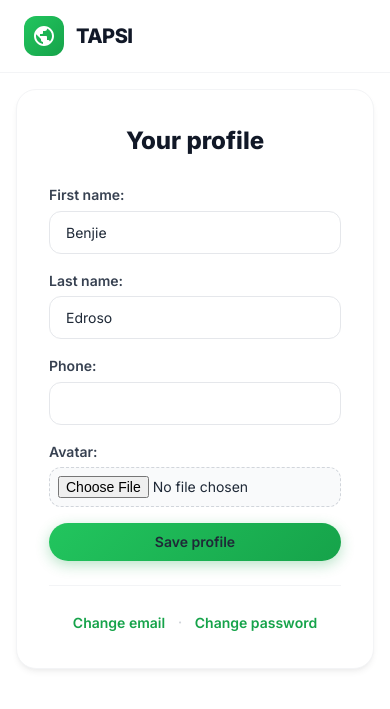
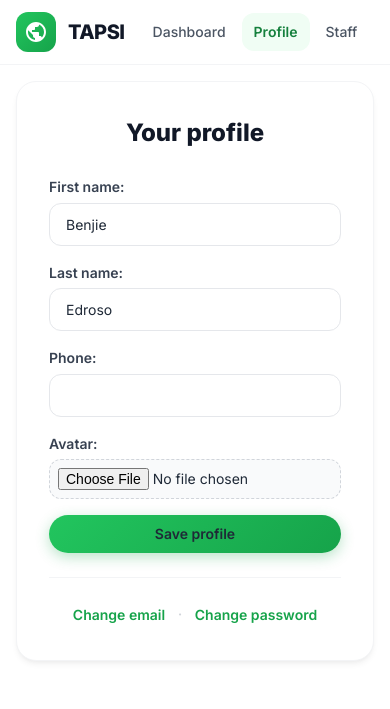
Before and after one commit to benjieedroso/tapsi, a Django app: page /accounts/profile/ in a window 390 px wide. Shown: the top 709 px of the page. Run offline with Django 5.2, Linux system fonts and the light colour scheme; a user stored in the database is signed in; data comes from the database, SQL or seed files in the repository; both versions use the stored data as it was after the commit.

Commit message:
Update sidebar

```diff
--- a/static/css/app.css
+++ b/static/css/app.css
@@ -1,6 +1,80 @@
 /* ═══════════════════════════════════════════════════════════════
    TAPSI App Styles — Using Design Guide Tokens
    ═══════════════════════════════════════════════════════════════ */
+
+/* ── App Shell (sidebar navigation) ── */
+.sidebar {
+    position: fixed;
+    top: 0;
+    left: 0;
+    bottom: 0;
+    width: 240px;
+    display: flex;
+    flex-direction: column;
+    background: var(--surface-primary);
+    border-right: 1px solid var(--gray-100);
+    padding: var(--space-6) var(--space-4);
+    z-index: var(--z-sticky);
+    overflow-y: auto;
+}
+
+.sidebar .navbar-logo {
+    padding: 0 var(--space-2) var(--space-6);
+}
+
+.sidebar-restaurant {
+    padding: 0 var(--space-2) var(--space-5);
+}
+
+.sidebar-nav {
+    flex: 1;
+}
+
+.sidebar-links {
+    list-style: none;
+    margin: 0;
+    padding: 0;
+    display: flex;
+    flex-direction: column;
+    gap: 2px;
+}
+
+.sidebar-links a {
+    display: block;
+    padding: var(--space-3) var(--space-4);
+    border-radius: var(--radius-lg);
+    text-decoration: none;
+    color: var(--gray-600);
+    font-size: var(--font-size-sm);
+    font-weight: var(--font-weight-medium);
+    transition: all var(--transition-fast);
+}
+
+.sidebar-links a:hover {
+    background: var(--gray-100);
+    color: var(--tapsi-700);
+}
+
+.sidebar-links a.active {
+    background: var(--tapsi-50);
+    color: var(--tapsi-700);
+    font-weight: var(--font-weight-semibold);
+}
+
+.sidebar-footer {
+    padding: var(--space-4) var(--space-2) 0;
+    border-top: 1px solid var(--gray-100);
+}
+
+.sidebar-footer .btn {
+    width: 100%;
+}
+
+.app-main {
+    flex: 1;
+    margin-left: 240px;
+    min-width: 0;
+}
 
 /* ── Layout ── */
 .container {
@@ -646,6 +720,49 @@ button:active, .button:active {
 }
 
 /* ── Responsive ── */
+@media (max-width: 900px) {
+    .sidebar {
+        position: static;
+        width: 100%;
+        flex-direction: row;
+        align-items: center;
+        gap: var(--space-4);
+        border-right: none;
+        border-bottom: 1px solid var(--gray-100);
+        padding: var(--space-3) var(--space-4);
+        overflow-x: auto;
+    }
+
+    .sidebar .navbar-logo {
+        padding: 0;
+        flex-shrink: 0;
+    }
+
+    .sidebar-restaurant,
+    .sidebar-footer {
+        display: none;
+    }
+
+    .sidebar-nav {
+        flex: 1;
+        overflow-x: auto;
+    }
+
+    .sidebar-links {
+        flex-direction: row;
+        gap: var(--space-1);
+    }
+
+    .sidebar-links a {
+        white-space: nowrap;
+        padding: var(--space-2) var(--space-3);
+    }
+
+    .app-main {
+        margin-left: 0;
+    }
+}
+
 @media (max-width: 600px) {
     .navbar-links li:not(:last-child) {
         display: none;
--- a/templates/base.html
+++ b/templates/base.html
@@ -12,17 +12,17 @@
     <link rel="stylesheet" href="{% static 'css/app.css' %}">
 </head>
 <body>
-    <header class="navbar">
-        <div class="navbar-inner">
+    {% if user.is_authenticated %}
+    <aside class="sidebar">
         <a class="navbar-logo" href="{% url 'dashboard' %}">
             <div class="navbar-logo-icon">
                 <svg width="24" height="24" viewBox="0 0 24 24" fill="white"><path d="M12 2C6.48 2 2 6.48 2 12s4.48 10 10 10 10-4.48 10-10S17.52 2 12 2zm-1 17.93c-3.95-.49-7-3.85-7-7.93 0-.62.08-1.21.21-1.79L9 15v1c0 1.1.9 2 2 2v1.93zm6.9-2.54c-.26-.81-1-1.39-1.9-1.39h-1v-3c0-.55-.45-1-1-1H8v-2h2c.55 0 1-.45 1-1V7h2c1.1 0 2-.9 2-2v-.41c2.93 1.19 5 4.06 5 7.41 0 2.08-.8 3.97-2.1 5.39z"/></svg>
             </div>
             <span class="navbar-logo-text">TAPSI</span>
         </a>
-            {% if user.is_authenticated %}
-            <ul class="navbar-links">
-                <li><span class="nav-restaurant-name">{{ user.restaurant.name }}</span></li>
+        <div class="sidebar-restaurant"><span class="nav-restaurant-name">{{ user.restaurant.name }}</span></div>
+        <nav class="sidebar-nav">
+            <ul class="sidebar-links">
                 <li><a href="{% url 'dashboard' %}" class="{% if request.resolver_match.url_name == 'dashboard' %}active{% endif %}">Dashboard</a></li>
                 <li><a href="{% url 'accounts:profile' %}" class="{% if request.resolver_match.url_name == 'profile' %}active{% endif %}">Profile</a></li>
                 {% if user.role == 'OWNER' or user.role == 'MANAGER' %}
@@ -48,22 +48,23 @@
                 <li><a href="{% url 'accounts:restaurant_settings' %}" class="{% if request.resolver_match.url_name == 'restaurant_settings' %}active{% endif %}">Settings</a></li>
                 {% endif %}
                 <li><a href="{% url 'notifications:notification_list' %}" class="{% if 'notifications' in request.resolver_match.app_name %}active{% endif %}">Bell</a></li>
-                <li>
-                    <form method="post" action="{% url 'accounts:logout' %}" style="display:inline">
+            </ul>
+        </nav>
+        <div class="sidebar-footer">
+            <form method="post" action="{% url 'accounts:logout' %}">
                 {% csrf_token %}
-                        <button type="submit" class="btn btn-ghost btn-sm">Log out</button>
+                <button type="submit" class="btn btn-ghost">Log out</button>
             </form>
-                </li>
-            </ul>
+        </div>
+    </aside>
     {% endif %}
-        </div>
-    </header>
-
-    <main class="container">
+    <main class="{% if user.is_authenticated %}app-main{% endif %}">
+        <div class="container">
             {% for message in messages %}
             <div class="alert alert-{{ message.tags }}">{{ message }}</div>
             {% endfor %}
             {% block content %}{% endblock %}
+        </div>
     </main>
 </body>
 </html>
```
Also changed, not shown: db.sqlite3. Lines whose indentation alone changed are shown as unchanged.
